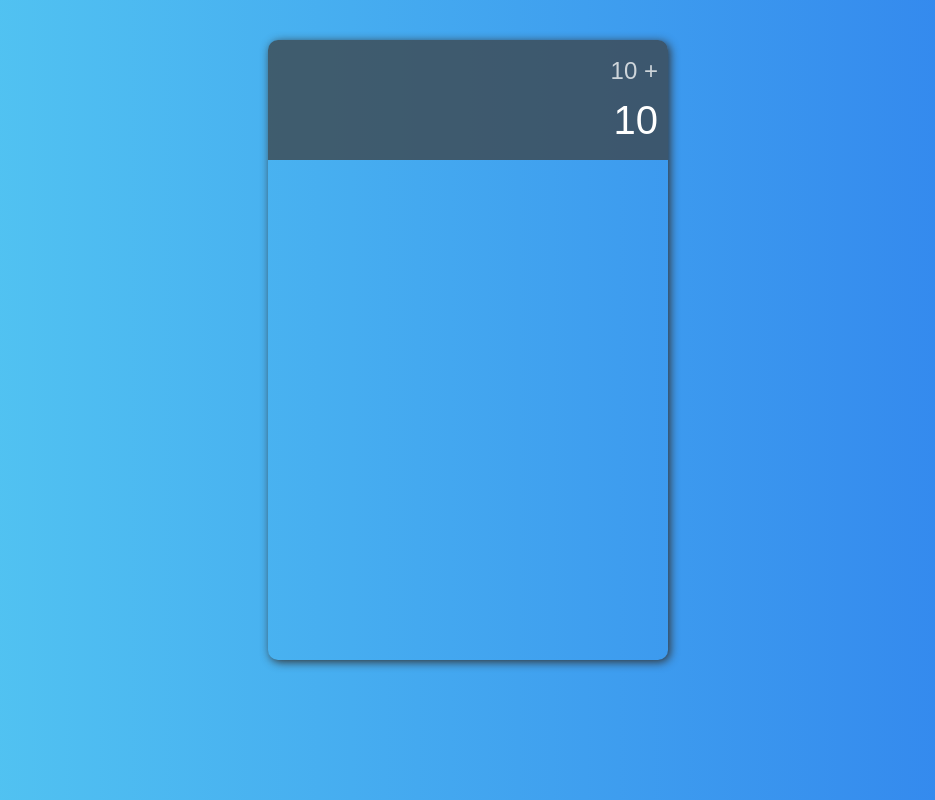
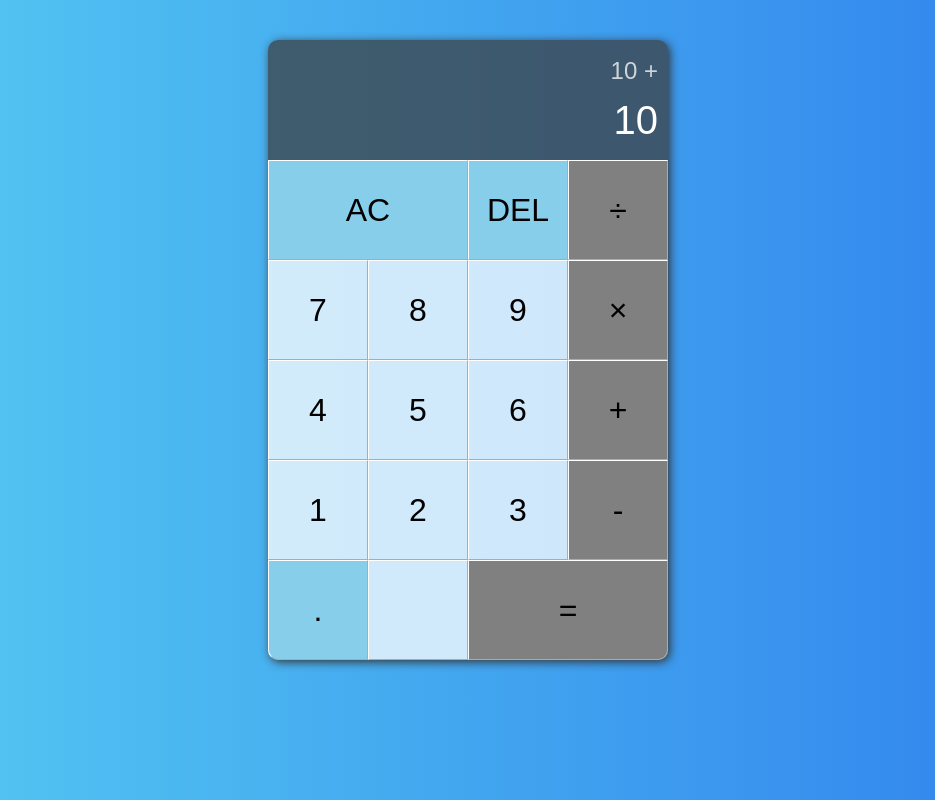
Before and after one commit to TsaiTsaiChieh/react-calculator, a React (Create React App) app: page / in a window 1280 px wide. Shown: the whole page, without its empty margins (172-1107 px from the left). Built offline with nearby package versions, Linux system fonts and the light colour scheme.

Commit message:
:sparkles: add Buttons

```diff
--- a/src/components/Calculator/index.js
+++ b/src/components/Calculator/index.js
@@ -1,5 +1,5 @@
 import React from "react";
-import {Container, Current, Previous, Screen} from "./Styled";
+import {Button, Container, Current, Previous, Screen} from "./Styled";
 
 
 export default function Calculator() {
@@ -9,6 +9,24 @@
         <Previous>10 +</Previous>
         <Current>10</Current>
       </Screen>
+        <Button gridSpan={2} control>AC</Button>
+        <Button control>DEL</Button>
+        <Button operation>÷</Button>
+        <Button>7</Button>
+        <Button>8</Button>
+        <Button>9</Button>
+        <Button operation>×</Button>
+        <Button>4</Button>
+        <Button>5</Button>
+        <Button>6</Button>
+        <Button operation>+</Button>
+        <Button>1</Button>
+        <Button>2</Button>
+        <Button>3</Button>
+        <Button operation>-</Button>
+        <Button period>.</Button>
+        <Button></Button>
+        <Button gridSpan={2} equals>=</Button>
     </Container>
   )
 }
```
